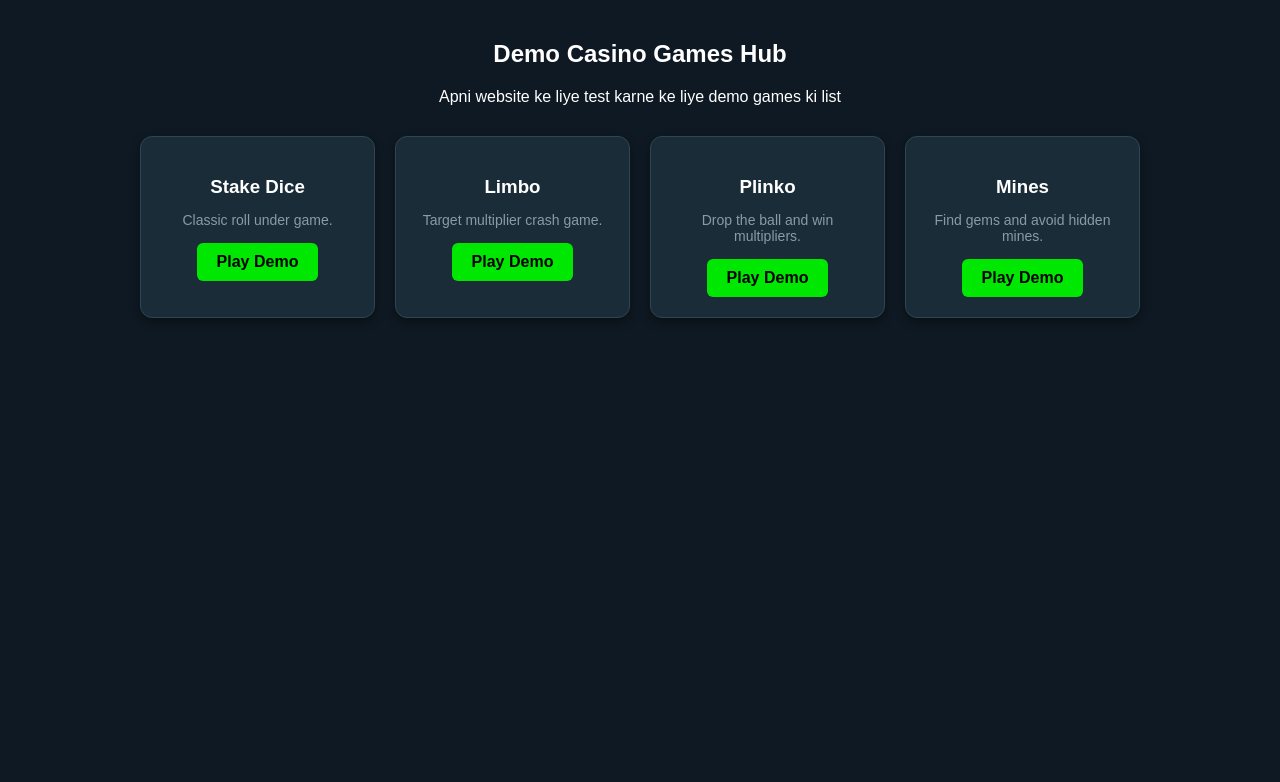
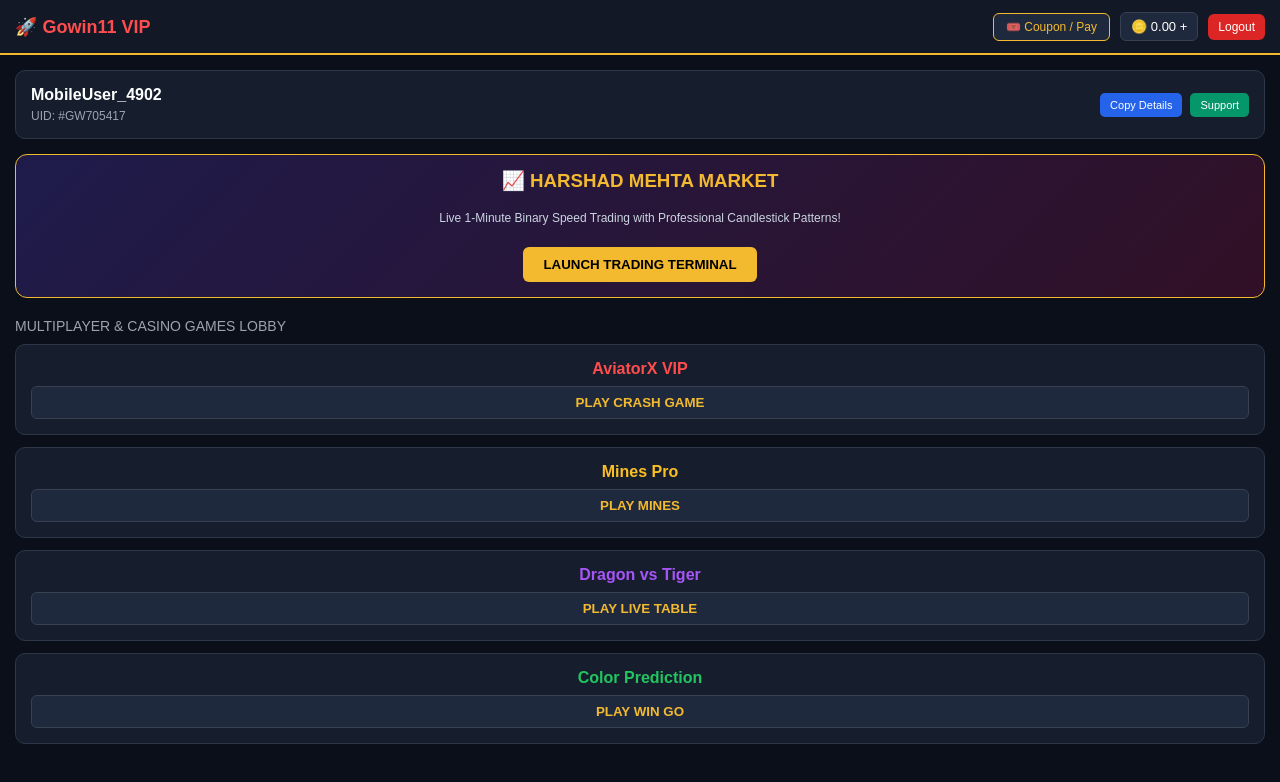
Before and after one commit to mahadevoffice81-beep/gowin11-backend, a website: page public/index.html in a window 1280 px wide. Drawn offline with Linux system fonts and the light colour scheme.

Commit message:
Update index.html

```diff
--- a/public/index.html
+++ b/public/index.html
@@ -3,120 +3,282 @@
 <head>
     <meta charset="UTF-8">
     <meta name="viewport" content="width=device-width, initial-scale=1.0">
-    <title>Website Demo Games Hub</title>
+    <title>Gowin11 VIP</title>
     <style>
         body {
-            background-color: #0f1923;
-            color: #fff;
+            background-color: #0b0f19;
+            color: #ffffff;
             font-family: Arial, sans-serif;
             margin: 0;
-            padding: 20px;
+            padding: 0;
         }
         .header {
+            background: #121826;
+            padding: 12px 15px;
+            display: flex;
+            justify-content: space-between;
+            align-items: center;
+            border-bottom: 2px solid #f3ba2f;
+        }
+        .logo-area {
+            font-weight: bold;
+            font-size: 18px;
+            color: #ff4d4d;
+        }
+        .header-right {
+            display: flex;
+            align-items: center;
+            gap: 10px;
+        }
+        .btn-coupon {
+            background: #1f293d;
+            border: 1px solid #f3ba2f;
+            color: #f3ba2f;
+            padding: 6px 12px;
+            border-radius: 6px;
+            font-size: 12px;
+            cursor: pointer;
+        }
+        .wallet-box {
+            background: #1f293d;
+            border: 1px solid #374151;
+            padding: 6px 10px;
+            border-radius: 6px;
+            font-size: 13px;
+        }
+        .btn-logout {
+            background: #dc2626;
+            color: white;
+            border: none;
+            padding: 6px 10px;
+            border-radius: 6px;
+            font-size: 12px;
+            cursor: pointer;
+        }
+        .container {
+            padding: 15px;
+        }
+        .user-card {
+            background: #161e2e;
+            border: 1px solid #2d3748;
+            border-radius: 10px;
+            padding: 15px;
+            margin-bottom: 15px;
+            display: flex;
+            justify-content: space-between;
+            align-items: center;
+        }
+        .user-info h4 {
+            margin: 0 0 5px 0;
+            font-size: 16px;
+        }
+        .user-info p {
+            margin: 0;
+            font-size: 12px;
+            color: #9ca3af;
+        }
+        .user-actions {
+            display: flex;
+            gap: 8px;
+        }
+        .btn-action {
+            background: #2563eb;
+            color: white;
+            border: none;
+            padding: 6px 10px;
+            border-radius: 5px;
+            font-size: 11px;
+            cursor: pointer;
+        }
+        .btn-support {
+            background: #059669;
+        }
+        .banner-card {
+            background: linear-gradient(135deg, #1e1b4b, #311026);
+            border: 1px solid #f3ba2f;
+            border-radius: 12px;
+            padding: 15px;
             text-align: center;
-            margin-bottom: 30px;
+            margin-bottom: 20px;
         }
-        .games-grid {
-            display: grid;
-            grid-template-columns: repeat(auto-fit, minmax(220px, 1fr));
-            gap: 20px;
-            max-width: 1000px;
-            margin: 0 auto;
+        .banner-card h3 {
+            color: #f3ba2f;
+            margin-top: 0;
+        }
+        .btn-launch {
+            background: #f3ba2f;
+            color: #000;
+            font-weight: bold;
+            border: none;
+            padding: 10px 20px;
+            border-radius: 6px;
+            cursor: pointer;
+            margin-top: 10px;
+        }
+        .section-title {
+            font-size: 14px;
+            color: #9ca3af;
+            margin-bottom: 10px;
+            text-transform: uppercase;
         }
         .game-card {
-            background: #1a2c38;
-            border-radius: 12px;
-            padding: 20px;
+            background: #161e2e;
+            border: 1px solid #2d3748;
+            border-radius: 10px;
+            padding: 15px;
+            margin-bottom: 12px;
             text-align: center;
-            box-shadow: 0 4px 10px rgba(0,0,0,0.4);
-            border: 1px solid #2f4553;
-            transition: 0.3s;
+            cursor: pointer;
+            transition: 0.2s;
         }
         .game-card:hover {
-            transform: translateY(-5px);
-            border-color: #00e701;
+            border-color: #f3ba2f;
         }
-        .game-card h3 {
-            margin-bottom: 10px;
+        .game-card h4 {
+            margin: 0 0 8px 0;
             color: #fff;
         }
-        .game-card p {
-            color: #8a9ba8;
-            font-size: 14px;
-            margin-bottom: 15px;
+        .game-btn {
+            background: #1f293d;
+            color: #f3ba2f;
+            border: 1px solid #374151;
+            padding: 8px;
+            width: 100%;
+            border-radius: 6px;
+            font-weight: bold;
+            cursor: pointer;
         }
-        .play-btn {
-            background: #00e701;
-            color: #000;
+
+        /* Modal Styles */
+        .modal-overlay {
+            display: none;
+            position: fixed;
+            top: 0;
+            left: 0;
+            width: 100%;
+            height: 100%;
+            background: rgba(0, 0, 0, 0.7);
+            justify-content: center;
+            align-items: center;
+            z-index: 1000;
+        }
+        .modal-content {
+            background: #161e2e;
+            border: 1px solid #f3ba2f;
+            padding: 20px;
+            border-radius: 12px;
+            width: 85%;
+            max-width: 320px;
+            text-align: center;
+        }
+        .modal-content h3 {
+            margin-top: 0;
+            color: #f3ba2f;
+        }
+        .modal-content input {
+            width: 100%;
+            padding: 8px;
+            margin: 10px 0;
+            background: #0b0f19;
+            border: 1px solid #374151;
+            color: #fff;
+            border-radius: 5px;
+            box-sizing: border-box;
+        }
+        .modal-buttons {
+            display: flex;
+            gap: 10px;
+            margin-top: 15px;
+        }
+        .modal-buttons button {
+            flex: 1;
+            padding: 8px;
+            border-radius: 5px;
             border: none;
-            padding: 10px 20px;
             font-weight: bold;
-            border-radius: 6px;
             cursor: pointer;
-            text-decoration: none;
-            display: inline-block;
         }
-        .play-btn:hover {
-            background: #00c701;
-        }
+        .btn-confirm { background: #f3ba2f; color: #000; }
+        .btn-close { background: #374151; color: #fff; }
     </style>
 </head>
 <body>
 
-<div class="header">
-    <h2>Demo Casino Games Hub</h2>
-    <p>Apni website ke liye test karne ke liye demo games ki list</p>
-</div>
-
-<div class="games-grid" id="gameGrid">
-    <!-- Game 1: Dice -->
-    <div class="game-card">
-        <h3>Stake Dice</h3>
-        <p>Classic roll under game.</p>
-        <a href="#play-dice" class="play-btn" onclick="loadGame('dice')">Play Demo</a>
+    <!-- Header Section -->
+    <div class="header">
+        <div class="logo-area">🚀 Gowin11 VIP</div>
+        <div class="header-right">
+            <button class="btn-coupon" onclick="openModal('couponModal')">🎟️ Coupon / Pay</button>
+            <div class="wallet-box">🪙 0.00 +</div>
+            <button class="btn-logout" onclick="alert('Logged out successfully!')">Logout</button>
+        </div>
     </div>
 
-    <!-- Game 2: Limbo -->
-    <div class="game-card">
-        <h3>Limbo</h3>
-        <p>Target multiplier crash game.</p>
-        <a href="#play-limbo" class="play-btn" onclick="loadGame('limbo')">Play Demo</a>
+    <div class="container">
+        <!-- User Profile Card -->
+        <div class="user-card">
+            <div class="user-info">
+                <h4>MobileUser_4902</h4>
+                <p>UID: #GW705417</p>
+            </div>
+            <div class="user-actions">
+                <button class="btn-action" onclick="alert('Details Copied!')">Copy Details</button>
+                <button class="btn-action btn-support" onclick="alert('Redirecting to Support...')">Support</button>
+            </div>
+        </div>
+
+        <!-- Harshad Mehta Market Banner -->
+        <div class="banner-card">
+            <h3>📈 HARSHAD MEHTA MARKET</h3>
+            <p style="font-size: 12px; color: #cbd5e1;">Live 1-Minute Binary Speed Trading with Professional Candlestick Patterns!</p>
+            <button class="btn-launch" onclick="alert('Launching Trading Terminal...')">LAUNCH TRADING TERMINAL</button>
+        </div>
+
+        <div class="section-title">Multiplayer & Casino Games Lobby</div>
+
+        <!-- Games List -->
+        <div class="game-card">
+            <h4 style="color: #ff4d4d;">AviatorX VIP</h4>
+            <button class="game-btn" onclick="alert('Loading AviatorX Crash Game...')">PLAY CRASH GAME</button>
+        </div>
+
+        <div class="game-card">
+            <h4 style="color: #fbbf24;">Mines Pro</h4>
+            <button class="game-btn" onclick="alert('Loading Mines Pro...')">PLAY MINES</button>
+        </div>
+
+        <div class="game-card">
+            <h4 style="color: #a855f7;">Dragon vs Tiger</h4>
+            <button class="game-btn" onclick="alert('Loading Live Table...')">PLAY LIVE TABLE</button>
+        </div>
+
+        <div class="game-card">
+            <h4 style="color: #22c55e;">Color Prediction</h4>
+            <button class="game-btn" onclick="alert('Loading Win Go...')">PLAY WIN GO</button>
+        </div>
     </div>
 
-    <!-- Game 3: Plinko -->
-    <div class="game-card">
-        <h3>Plinko</h3>
-        <p>Drop the ball and win multipliers.</p>
-        <a href="#play-plinko" class="play-btn" onclick="loadGame('plinko')">Play Demo</a>
+    <!-- Coupon / Pay Modal -->
+    <div id="couponModal" class="modal-overlay">
+        <div class="modal-content">
+            <h3>Coupon / Pay</h3>
+            <p style="font-size:12px; color:#9ca3af;">Enter your payment code or coupon below:</p>
+            <input type="text" placeholder="Enter Code">
+            <div class="modal-buttons">
+                <button class="btn-confirm" onclick="closeModal('couponModal'); alert('Applied successfully!');">Submit</button>
+                <button class="btn-close" onclick="closeModal('couponModal')">Cancel</button>
+            </div>
+        </div>
     </div>
 
-    <!-- Game 4: Mines -->
-    <div class="game-card">
-        <h3>Mines</h3>
-        <p>Find gems and avoid hidden mines.</p>
-        <a href="#play-mines" class="play-btn" onclick="loadGame('mines')">Play Demo</a>
-    </div>
-</div>
-
-<!-- Game Display Area -->
-<div id="activeGameContainer" style="margin-top: 40px; text-align: center;"></div>
-
-<script>
-    function loadGame(gameName) {
-        let container = document.getElementById("activeGameContainer");
-        if (gameName === 'dice') {
-            container.innerHTML = `
-                <div style="background:#1a2c38; padding:20px; border-radius:10px; max-width:350px; margin:0 auto; border:1px solid #00e701;">
-                    <h3>Playing: Stake Dice (Demo)</h3>
-                    <p>Demo Balance: $1000.00</p>
-                    <input type="number" id="demoBet" value="10" style="padding:8px; width:80%; margin-bottom:10px; background:#0f1923; color:#fff; border:1px solid #2f4553;"><br>
-                    <button onclick="alert('Demo Roll Executed! You Won $15!')" style="background:#00e701; border:none; padding:10px 20px; font-weight:bold; border-radius:5px; cursor:pointer;">Roll Dice</button>
-                </div>`;
-        } else {
-            container.innerHTML = `<div style="background:#1a2c38; padding:20px; border-radius:10px; max-width:350px; margin:0 auto;"><p>${gameName.toUpperCase()} demo mode is loading...</p></div>`;
+    <script>
+        function openModal(modalId) {
+            document.getElementById(modalId).style.display = 'flex';
         }
-    }
-</script>
+        function closeModal(modalId) {
+            document.getElementById(modalId).style.display = 'none';
+        }
+    </script>
 
 </body>
 </html>
```
